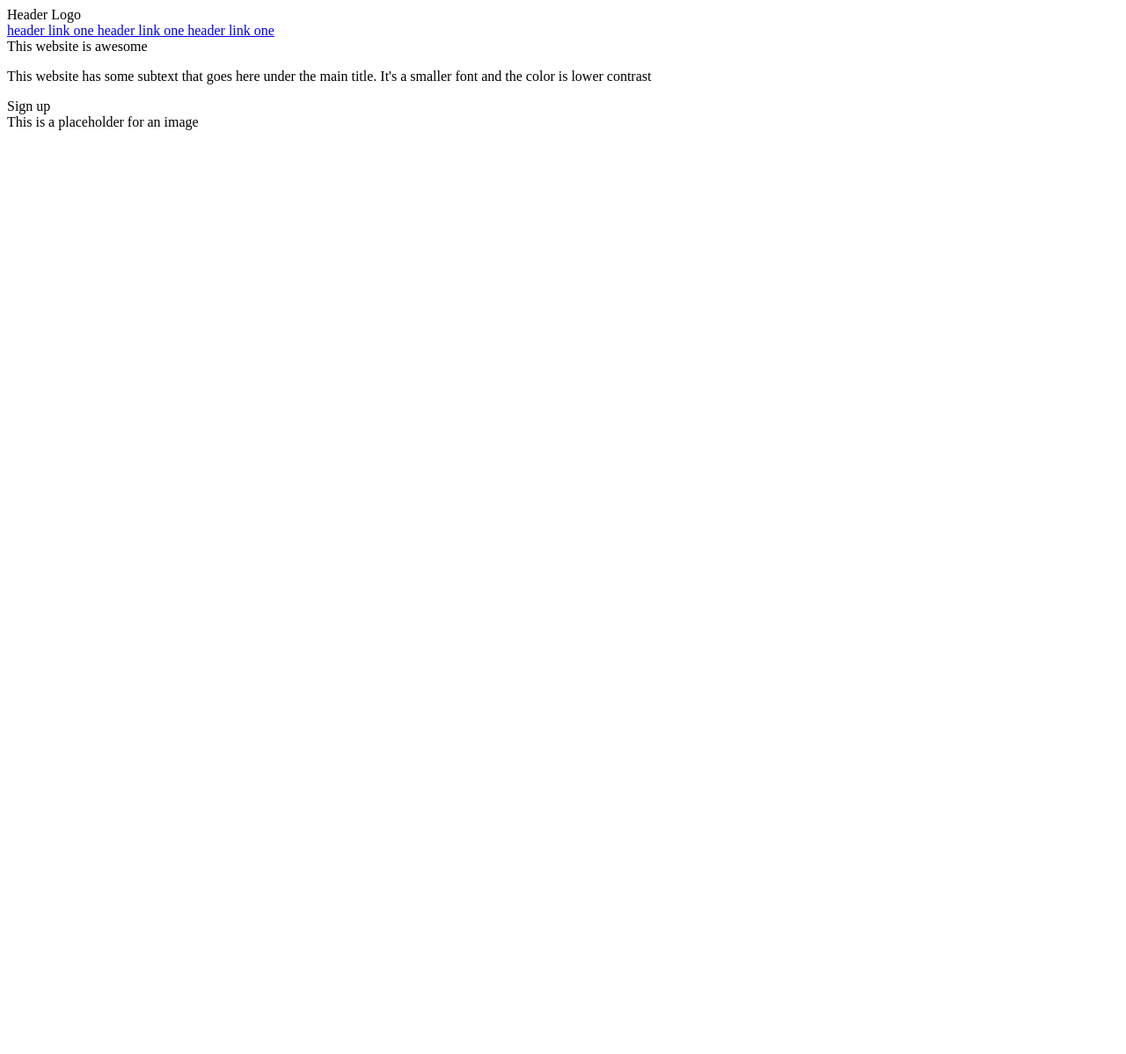
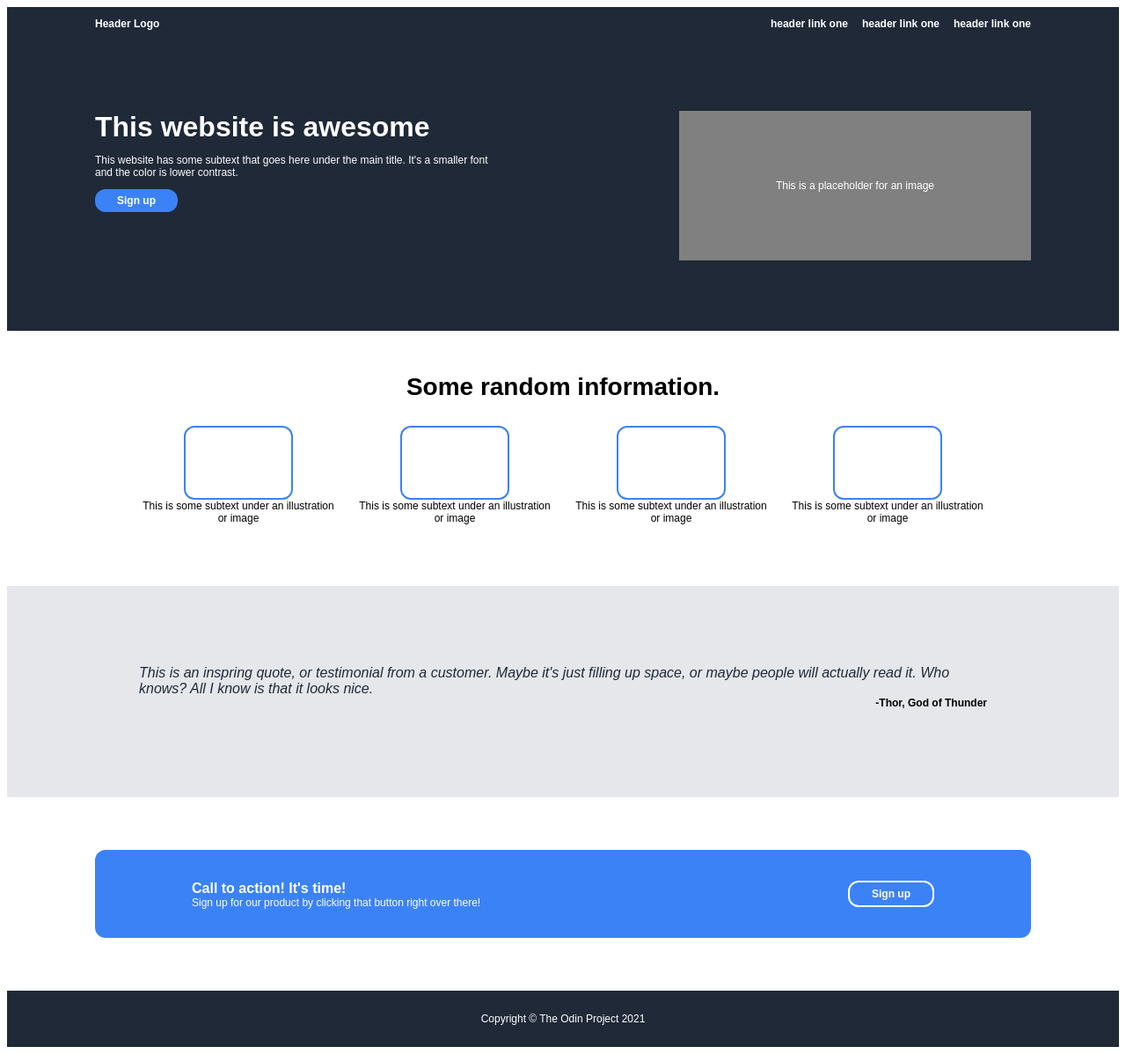
Before and after one commit to sciones/Odin_Project, a plain HTML site: page Project1/index.html in a window 1280 px wide. Shown: the whole page at 88% size. Before the commit the page ends 800 px from the top, so only its background shows below. Drawn offline with Linux system fonts and the light colour scheme.

Commit message:
Finished Project1

```diff
--- a/Project1/index.html
+++ b/Project1/index.html
@@ -9,24 +9,65 @@
 	</head>
 	<body>
 		<div class="header">
+			<div class="title">
 			Header Logo
-			<div class="links">
-				<a href="no where"> header link one </a>
-				<a href="no where"> header link one </a>
-				<a href="no where"> header link one </a>
 			</div>
+			<ul>
+				<li><a href="no where"> header link one </a></li>
+				<li><a href="no where"> header link one </a></li>
+				<li><a href="no where"> header link one </a></li>
+			</ul>
 		</div>
 		<div class="banner">
 			<div class="left">
 				<div class="topic">
 					This website is awesome
 				</div>
-				<p> This website has some subtext that goes here under the main title. It's a smaller font and the color is lower contrast </p>
+				<p> This website has some subtext that goes here under the main title. It's a smaller font and the color is lower contrast. </p>
 				<div class="button"> Sign up </div>
 			</div>
 			<div class="right">
 				This is a placeholder for an image
 			</div>
 		</div>
+		<div class="body1">
+			<p class="body1title"> Some random information. </p>
+			<div class="blocks">
+				<div class="block">
+					<div class="empty"></div>
+					This is some subtext under an illustration or image
+				</div>
+				<div class="block">
+					<div class="empty"></div>
+					This is some subtext under an illustration or image
+				</div>
+				<div class="block">
+					<div class="empty"></div>
+					This is some subtext under an illustration or image
+				</div>
+				<div class="block">
+					<div class="empty"></div>
+					This is some subtext under an illustration or image
+				</div>
+			</div>
+		</div>
+		<div class="body2">
+			<div class="body2text">
+				This is an inspring quote, or testimonial from a customer. Maybe it's just filling up space, or maybe people will actually read it. Who knows? All I know is that it looks nice.
+			</div>
+			<div class="body2sig">
+				-Thor, God of Thunder
+			</div>
+		</div>
+		<div class="body3">
+			<div class="body3left">
+				<div class="body3title">Call to action! It's time!</div>
+				<div class="body3text">Sign up for our product by clicking that button right over there!</div>
+			</div>
+			<div class="button button2"> Sign up </div>
+		</div>
+		<div class="footer">
+			Copyright &copy; The Odin Project 2021
+		</div>
 	</body>
 </html>
--- a/Project1/style.css
+++ b/Project1/style.css
@@ -0,0 +1,172 @@
+* {
+	font-family: sans-serif;
+	font-size: 12px;
+	/*border: 1px dotted black;*/
+}
+
+a {
+  color: white;
+  text-decoration: none;
+}
+
+ul {
+	color: white;
+	list-style: none;
+	display: flex;
+	gap: 16px;
+	justify-content: right;
+}
+
+.header, .banner {
+	background-color: #1F2937;
+	color: white;
+	display: flex;
+	align-items: center;
+	justify-content: space-between;
+}
+
+.header {
+	font-size: 16px;
+	font-weight: bold;
+	padding: 0px 100px;
+}
+
+.banner {
+	gap: 30px;
+	padding: 80px 100px;
+}
+
+.topic {
+	font-size: 32px;
+	font-weight: bold;
+}
+
+.right {
+	background-color: gray;
+	width: 400px;
+	height: 170px;
+	display: flex;
+	flex: 0 0 auto;
+	justify-content: center;
+	align-items: center;
+}
+
+.left {
+	width: 450px;
+	height: 170px;
+}
+
+.title {
+	flex: 1;
+}
+
+.button {
+	background-color: #3B82F6;
+	color: white;
+	padding: 6px 25px;
+	text-align: center;
+	display: inline-block;
+	font-size: 12px;
+	font-weight: bold;
+	border-radius: 12px;
+	/*
+	margin: 4px 2px;
+	border: none;
+	text-decoration: none;
+	*/
+}
+
+.body1 {
+	background-color: white;
+	display: flex;
+	align-items: center;
+	flex-direction: column;
+	padding: 20px 150px;
+	height: 250px;
+}
+
+.body1title {
+	font-size: 28px;
+	font-weight: bold;
+}
+
+.blocks {
+	display: flex;
+	flex-direction: row;
+	justify-content: space-between;
+	text-align: center;
+	gap: 20px;
+}
+
+.block {
+	width: 40;
+}
+
+.empty {
+	border: 2px solid #3B82F6;
+	background-color: white;
+	width: 40px;
+	color: white;
+	padding: 40px;
+	border-radius: 12px;
+	margin: 0 auto;
+}
+
+.body2 {
+	background-color: #E5E7EB;
+	color: #1F2937;
+	display: flex;
+	flex-direction: column;
+	align-items: center;
+	padding: 20px 150px;
+	height: 200px;
+}
+
+.body2text {
+	font-style:italic;
+	font-size:16px;
+	margin-top: 70px;
+}
+
+.body2sig {
+	color:black;
+	font-weight:bold;
+	margin: 0 0 auto auto;
+}
+
+.body3 {
+	background-color: #3B82F6;
+	margin: 60px 100px;
+	color: white;
+	padding: 25px 100px;
+	text-align: left;
+	border-radius: 12px;
+	display: flex;
+	justify-content: space-between;
+	height: 50px;
+}
+
+.body3left {
+	margin: 10px;
+}
+
+.body3title {
+	font-size: 16px;
+	font-weight: bold;
+}
+
+.button2 {
+	display: flex;
+	align-items: center;
+	border: 2px solid white;
+	margin: 10px;
+}
+
+.footer {
+	display: flex;
+	align-items: center;
+	justify-content: center;
+	background-color: #1F2937;
+	padding: 25px;
+	color: white;
+}
```
